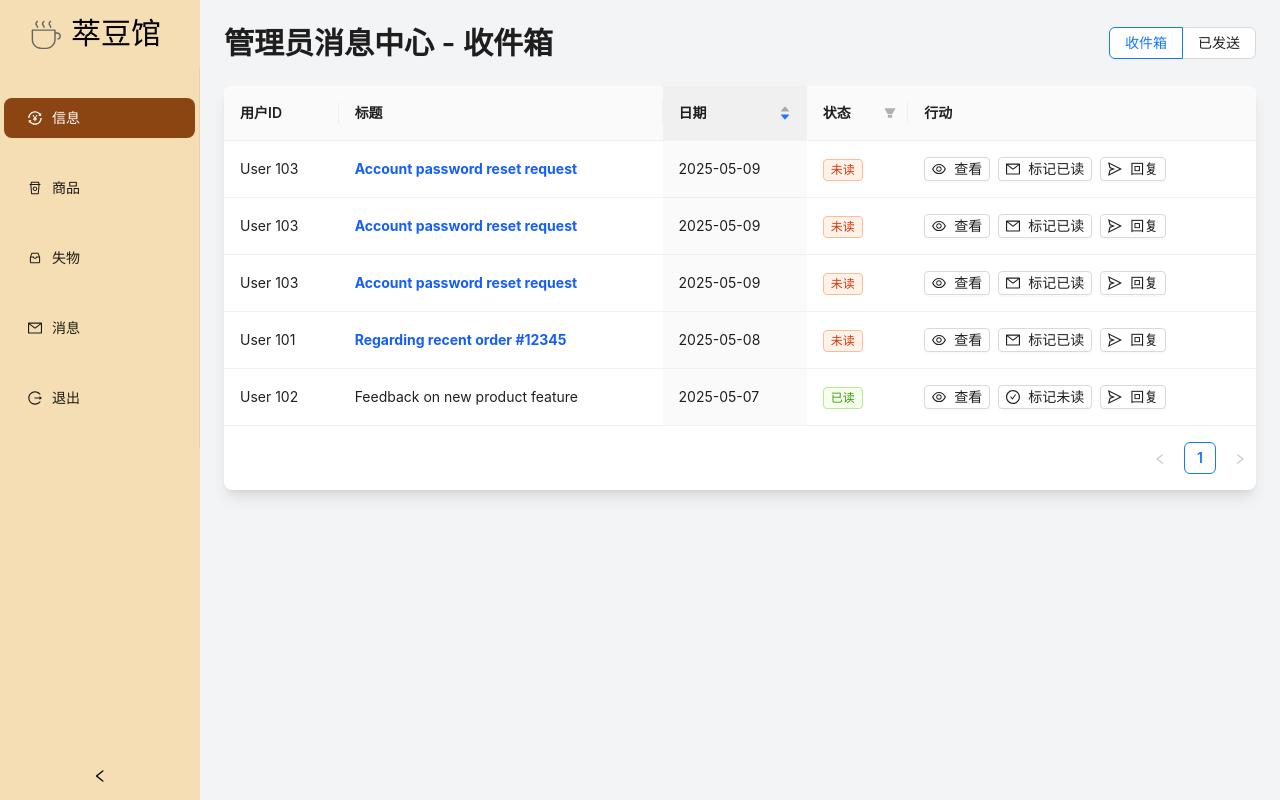
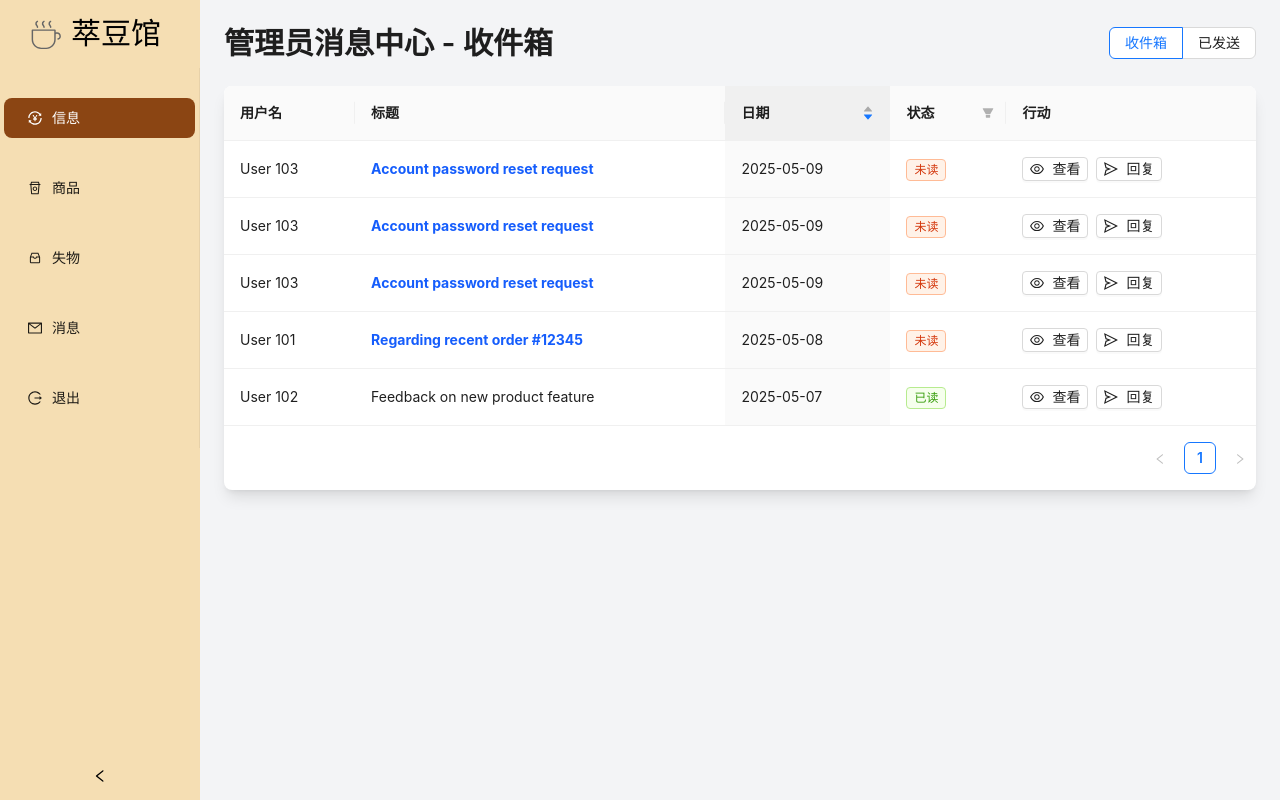
Before and after one commit to RainAllln/CafeHub-Tauri, a React (Vite) app: page /admin/message in a window 1280 px wide. Built offline with nearby package versions, Linux system fonts and the light colour scheme.

Commit message:
fix: Remove the administrator mark read function

```diff
--- a/src/components/AdminReciveBox.tsx
+++ b/src/components/AdminReciveBox.tsx
@@ -1,4 +1,4 @@
-import { CheckCircleOutlined, EyeOutlined, MailOutlined, SendOutlined } from '@ant-design/icons';
+import { EyeOutlined, SendOutlined } from '@ant-design/icons';
 import { Button, Table, Tag } from 'antd'
 import React from 'react'
 
@@ -45,14 +45,6 @@ const AdminReciveBox: React.FC<AdminReciveBoxProps> = (
     }
   };
 
-  const toggleReadStatus = (messageId: number) => {
-    setMessages(
-      messages.map((msg) =>
-        msg.id === messageId ? { ...msg, read_status: msg.read_status === 0 ? 1 : 0 } : msg
-      )
-    );
-  };
-
   const handleOpenReplyModal = (message: Message) => {
     setReplyingToMessage(message);
     setIsReplyModalVisible(true);
@@ -60,9 +52,9 @@ const AdminReciveBox: React.FC<AdminReciveBoxProps> = (
 
   const receivedMessagesColumns = [
     {
-      title: '用户ID',
+      title: '用户名',
       dataIndex: 'sender_id',
-      key: 'sender_id',
+      key: 'sender_name',
       render: (sender_id: number) => `User ${sender_id}`,
     },
     {
@@ -109,17 +101,6 @@ const AdminReciveBox: React.FC<AdminReciveBoxProps> = (
             查看
           </Button>
           <Button
-            icon={record.read_status === 0 ? <MailOutlined /> : <CheckCircleOutlined />}
-            onClick={() => toggleReadStatus(record.id)}
-            className={`${record.read_status === 0
-              ? 'text-orange-500 border-orange-500 hover:text-orange-700 hover:border-orange-700'
-              : 'text-green-500 border-green-500 hover:text-green-700 hover:border-green-700'
-              }`}
-            size="small"
-          >
-            {record.read_status === 0 ? '标记已读' : '标记未读'}
-          </Button>
-          <Button
             icon={<SendOutlined />}
             onClick={() => handleOpenReplyModal(record)}
             className="text-purple-500 border-purple-500 hover:text-purple-700 hover:border-purple-700"
--- a/src/components/AdminSentBox.tsx
+++ b/src/components/AdminSentBox.tsx
@@ -33,9 +33,9 @@ const AdminSentBox: React.FC<AdminSentBoxProps> = ({
 
   const sentMessagesColumns = [
     {
-      title: '接收用户ID',
+      title: '接收用户名',
       dataIndex: 'receiver_id',
-      key: 'receiver_id',
+      key: 'receiver_name',
       render: (receiver_id: number) => `User ${receiver_id}`,
     },
     {
```
